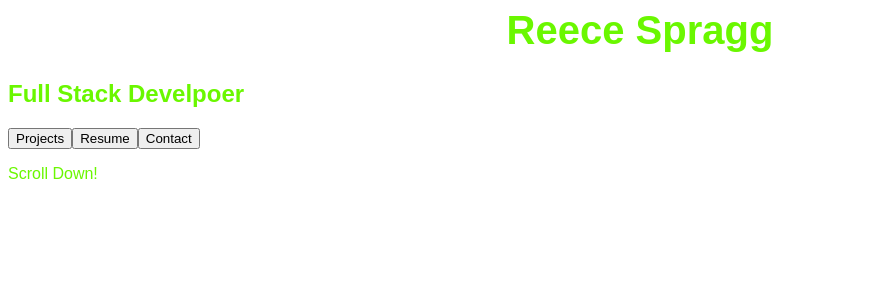
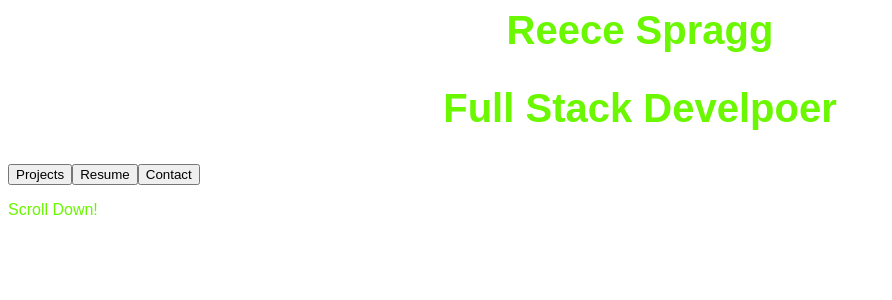
Before and after one commit to ReeceSpr/Portfolio, an Angular app: page / in a window 1280 px wide. Shown: the top 300 px of the page, without its empty margins (0-892 px from the left). Built offline with nearby package versions, Linux system fonts and the light colour scheme.

Commit message:
1 binaries uploaded

```diff
--- a/src/app/heading/heading.component.css
+++ b/src/app/heading/heading.component.css
@@ -1,4 +1,4 @@
-h1{
+h1, h2{
   text-align: center;
   font-size: 40px;
 }
```
Also changed, not shown: src/app/assests/img/bg.jpg (added).
